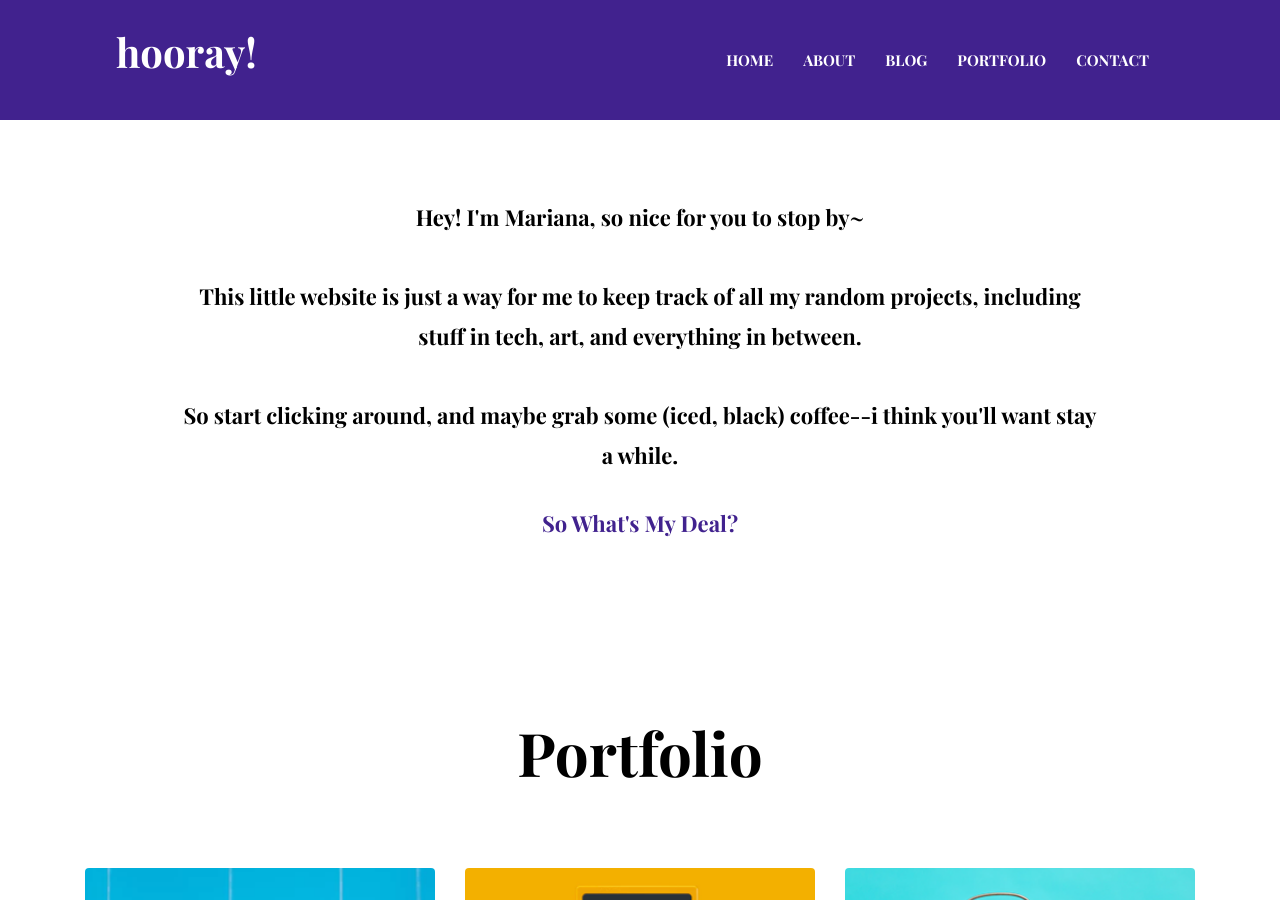
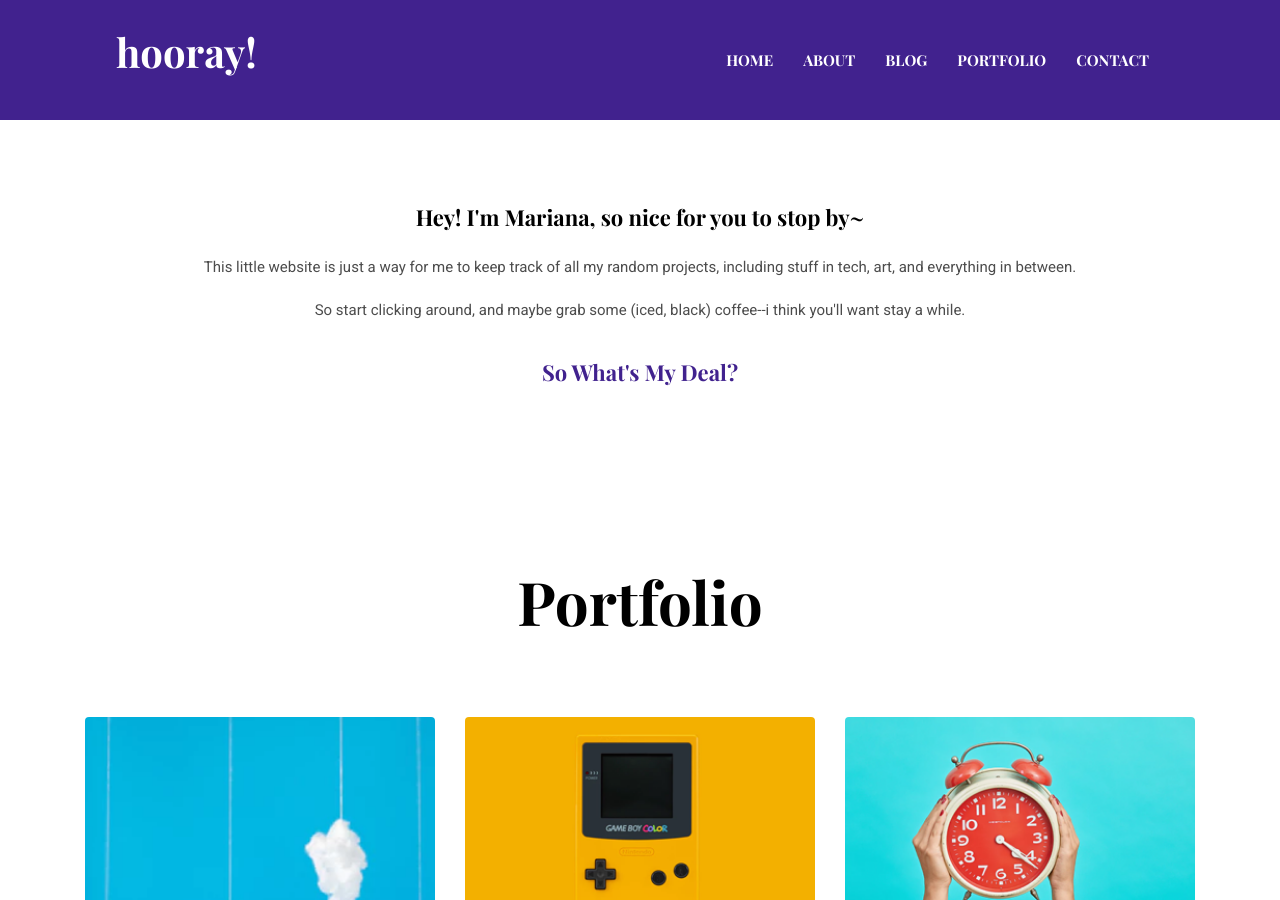
Before and after one commit to mmeriles/mmeriles.github.io, a Jekyll site: the page built from index.html, in a window 1280 px wide and 900 px high, scrolled down 616 px. Built offline with Jekyll 4.4.1, drawn with Linux system fonts in a browser that asks for light colours.

Commit message:
text style changes

```diff
--- a/_data/settings.yml
+++ b/_data/settings.yml
@@ -40,7 +40,7 @@ hero:
 # About (Section and Page)
 
 # About Section
-blurb: Hey! I'm Mariana, so nice for you to stop by~ <br> <br> This little website is just a way for me to keep track of all my random projects, including stuff in tech, art, and everything in between. <br> <br> So start clicking around, and maybe grab some (iced, black) coffee--i think you'll want stay a while.
+blurb: Hey! I'm Mariana, so nice for you to stop by~ <p> This little website is just a way for me to keep track of all my random projects, including stuff in tech, art, and everything in between. </p> <p> So start clicking around, and maybe grab some (iced, black) coffee--i think you'll want stay a while. </p>
 
 blurb-btn-link: "/about"
 blurb-btn-name: so what's my deal?
```
Also changed, not shown: _pages/about.md (+1 -1 lines).
